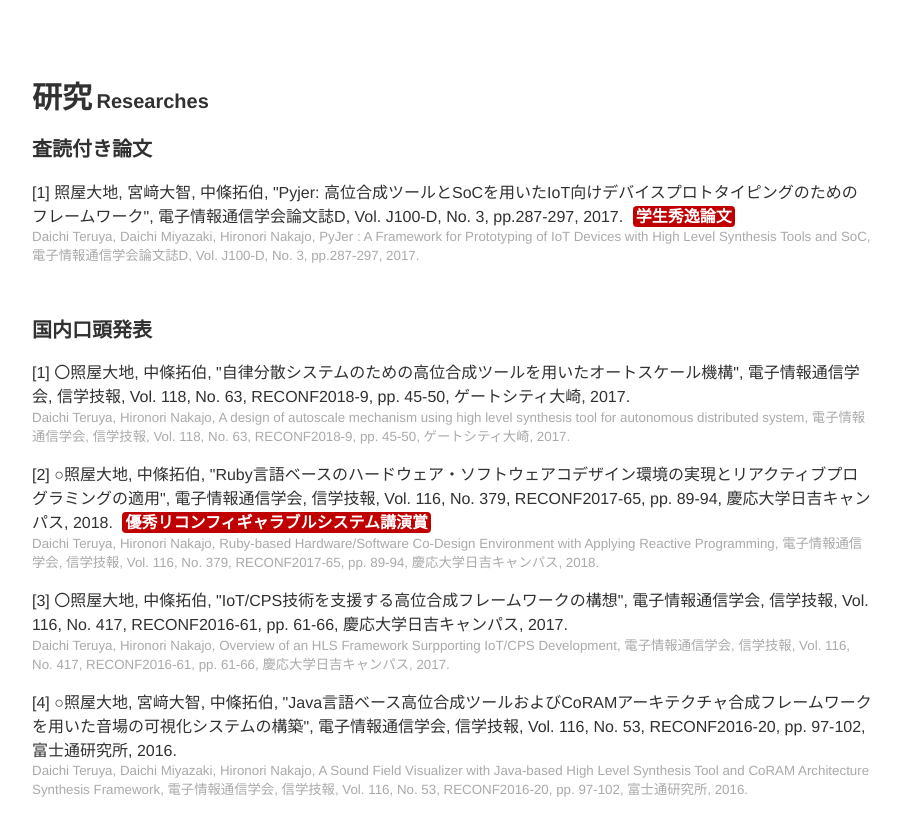
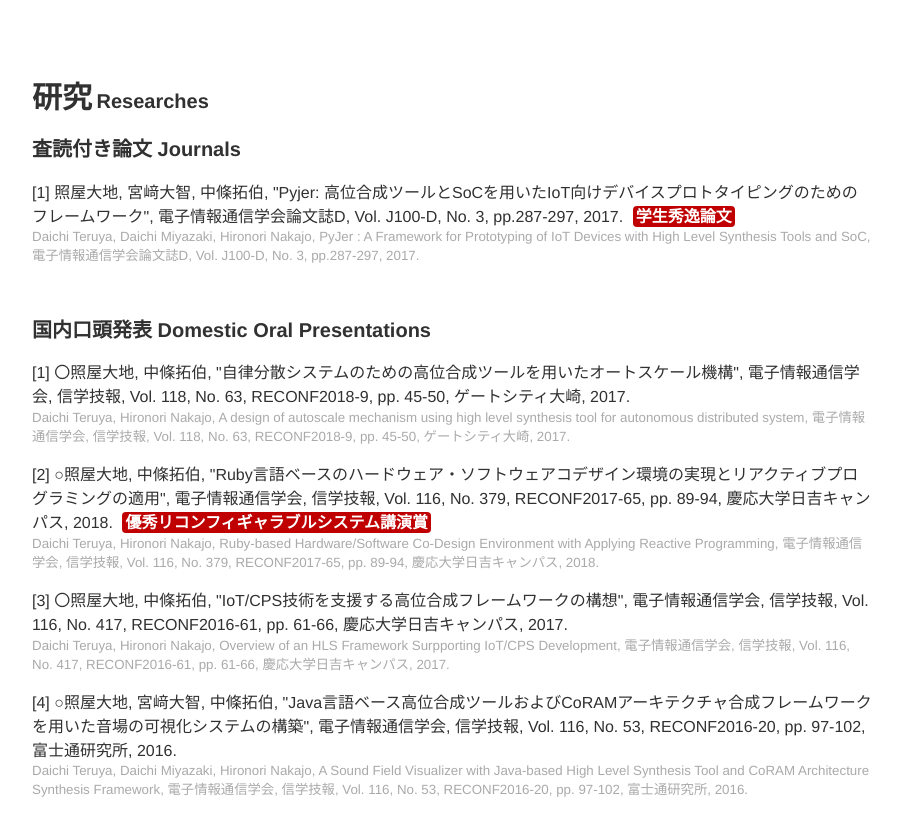
Before and after one commit to maruuusa83/profile, a plain HTML site: page index.html in a window 1280 px wide. Shown: the part 2220-3055 px from the top of the page, without its empty margins (188-1089 px from the left). Drawn offline with nearby package versions, Linux system fonts and the light colour scheme.

Commit message:
add esubsection

```diff
--- a/index.html
+++ b/index.html
@@ -127,11 +127,11 @@
       <span class="esection">Researches</span>
     </div>
     <div class="research-publications">
-      <h2>査読付き論文</h2>
+      <h2>査読付き論文 Journals</h2>
       <div id="journals-container"></div>
     </div>
     <div class="research-publications">
-      <h2>国内口頭発表</h2>
+      <h2>国内口頭発表 Domestic Oral Presentations</h2>
       <div id="dconf-container"></div>
     </div>
   </section>
```
